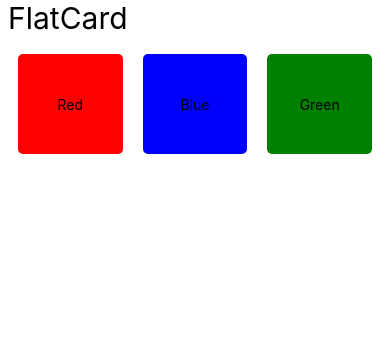
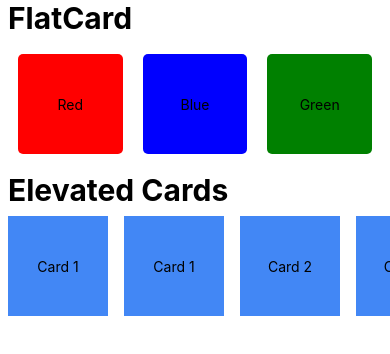
Before and after one commit to harsh21goel/React-native, a React Native app in the folder styler02/: screen / in a window 390 px wide. Shown: the top 354 px of the page. Built offline with nearby package versions, Linux system fonts and the light colour scheme.

Commit message:
Add Elevated Cards

```diff
--- a/styler02/App.tsx
+++ b/styler02/App.tsx
@@ -1,12 +1,14 @@
 import { View, Text ,SafeAreaView, ScrollView,StyleSheet} from 'react-native'
 import React from 'react'
 import FlatCard from './Components/FlatCard'
+import ElevatedCards from './Components/ElevatedCards'
 
 const App = () => {
   return (
     <SafeAreaView>
       <ScrollView>
     <FlatCard/>
+    <ElevatedCards/>
     </ScrollView>
     </SafeAreaView>
   )
--- /dev/null
+++ b/styler02/Components/ElevatedCards.tsx
@@ -0,0 +1,58 @@
+import { ScrollView, StyleSheet, Text, View } from 'react-native'
+import React from 'react'
+
+export default function ElevatedCards(): JSX.Element {
+  return (
+    <View>
+      <Text style={styles.heading}>Elevated Cards</Text>
+      <ScrollView horizontal style={styles.Container}showsHorizontalScrollIndicator={false}>
+        <View style={styles.card}>
+            <Text>Card 1</Text>
+        </View>
+        <View style={styles.card}>
+            <Text>Card 1</Text>
+        </View>
+        <View style={styles.card}>
+            <Text>Card 2</Text>
+        </View>
+        <View style={styles.card}>
+            <Text>Card 3</Text>
+        </View>
+        <View style={styles.card}>
+            <Text>Card 4</Text>
+        </View>
+        <View style={styles.card}>
+            <Text>Card 5</Text>
+        </View>
+        <View style={styles.card}>
+            <Text>Card 6</Text>
+        </View>
+        <View style={styles.card}>
+            <Text>Card 7</Text>
+        </View>
+      </ScrollView>
+    </View>
+  )
+}
+
+const styles = StyleSheet.create({
+    heading:{
+        fontSize: 30,
+        paddingHorizontal:8,
+        fontWeight:"bold"
+    },
+    Container:{
+
+
+    },
+    card:{
+        flex: 1,
+        justifyContent: 'center',
+        alignItems:"center",
+        width:100,
+        height:100,
+        margin:8,
+        backgroundColor:"#4287f5"
+
+    }
+})
--- a/styler02/Components/FlatCard.tsx
+++ b/styler02/Components/FlatCard.tsx
@@ -25,7 +25,7 @@ export default class FlatCard extends Component {
 const styles = StyleSheet.create({
     heading:{
         fontSize: 30,
-        color: '#000',
+        fontWeight:"bold",
         paddingHorizontal:8
     },
     container: {
```
